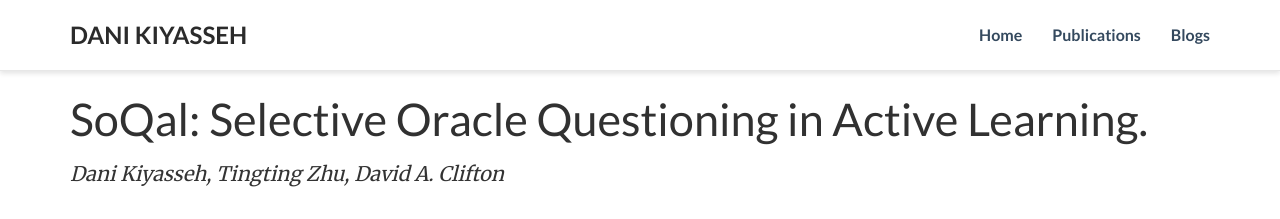
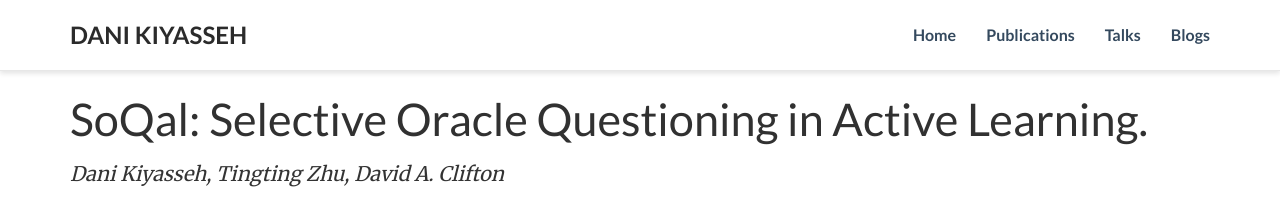
Before and after one commit to danikiyasseh/danikiyasseh.github.io, a Jekyll site: the page publications/SoQal/index.html, which Jekyll copies as it is, in a window 1280 px wide. Shown: the top 219 px of the page. Built offline with Jekyll 4.4.1, drawn with Linux system fonts in a browser that asks for light colours; nearby versions of some CDN libraries; a style sheet for code colours, icons or effects is not loaded.

Commit message:
Added Talks to navbar

```diff
--- a/publications/SoQal/index.html
+++ b/publications/SoQal/index.html
@@ -61,6 +61,13 @@
           <a href="/#publications">
 
             <span>Publications</span>
+          </a>
+        </li>
+
+        <li class="nav-item">
+          <a href="/#talks" data-target="#talks">
+
+            <span>Talks</span>
           </a>
         </li>
 
```
